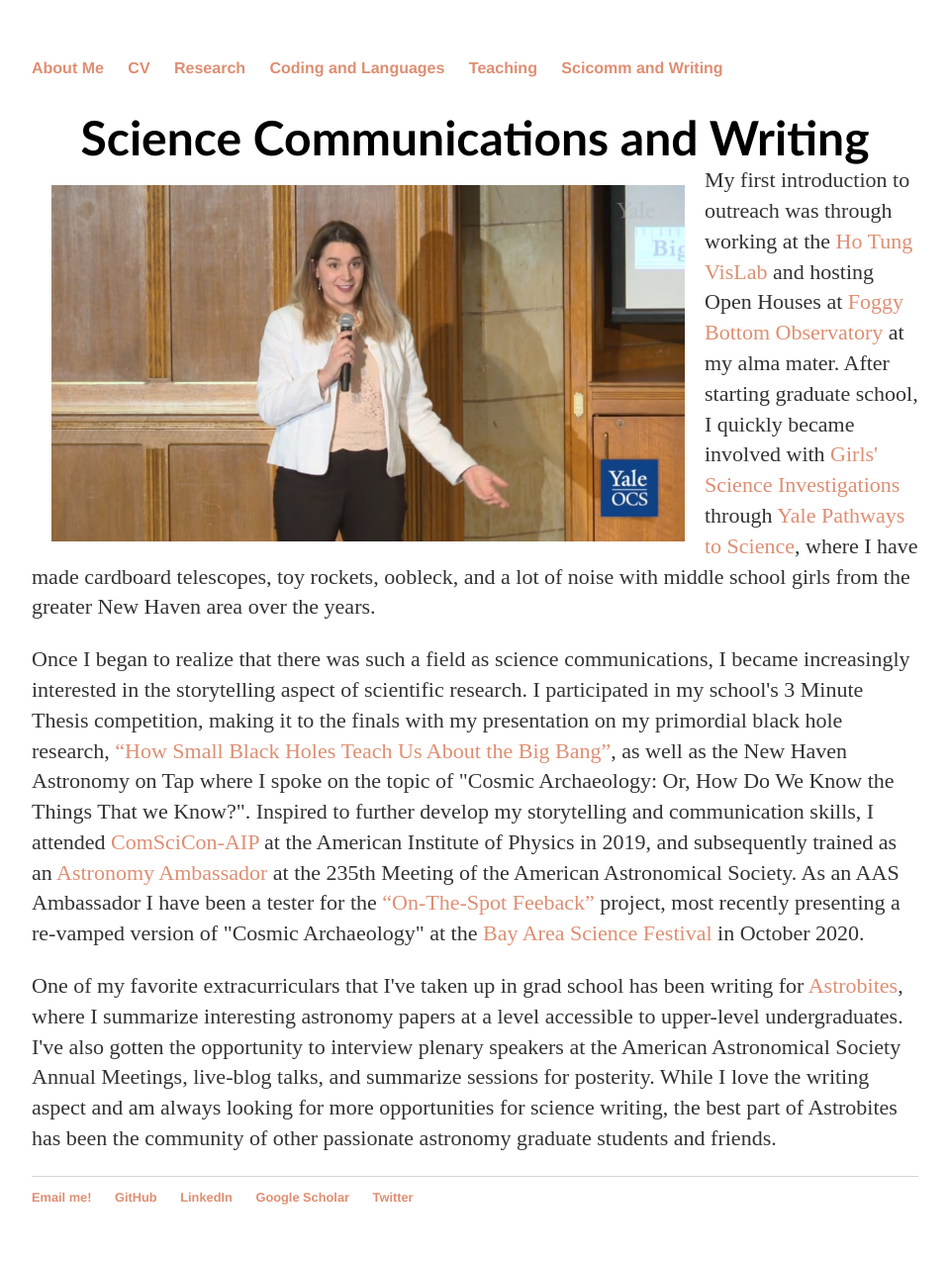
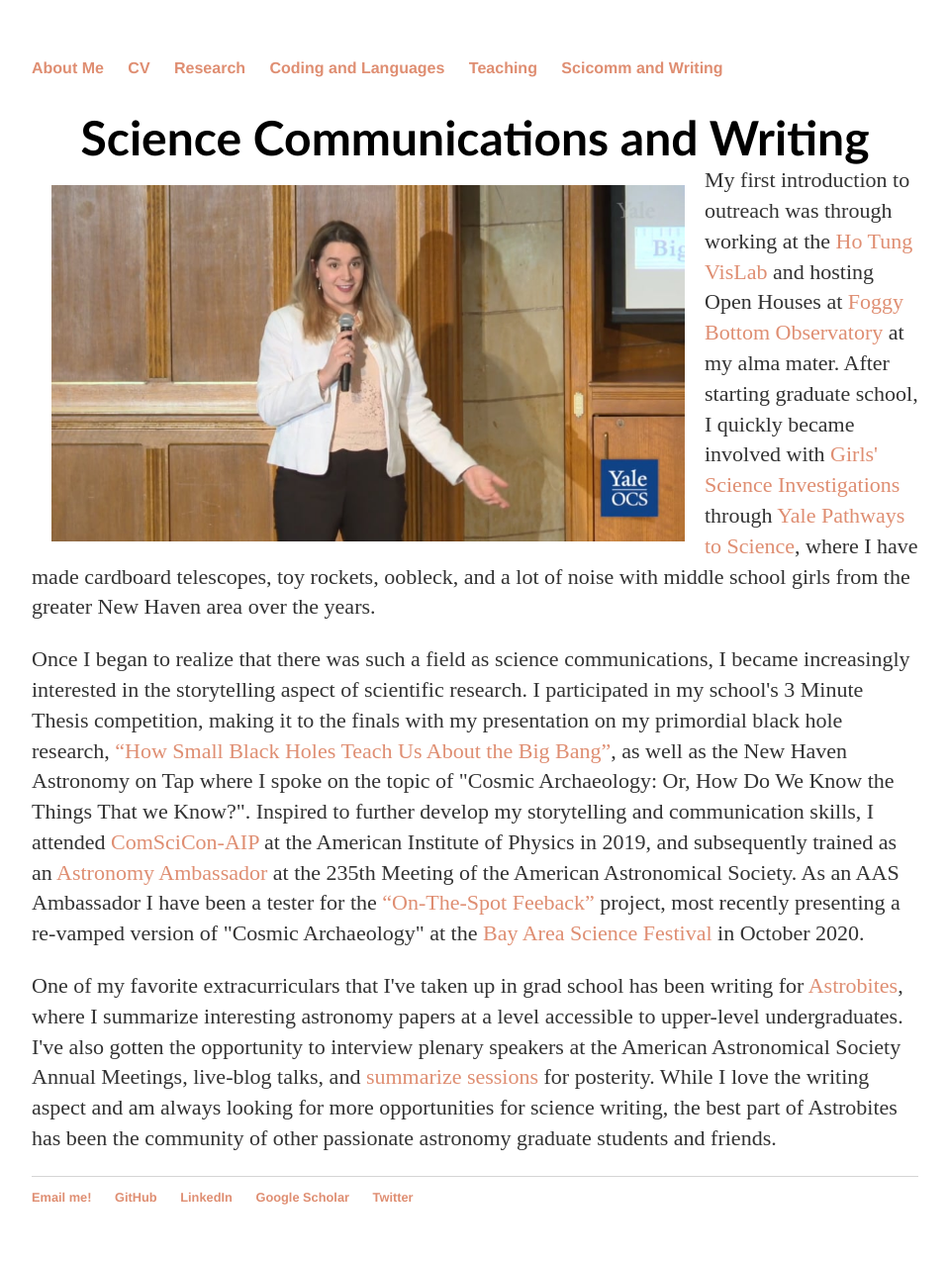
Before and after one commit to lunazagor/lunazagor.github.io, a Jekyll site: the page built from sci-wri/index.html, in a window 1280 px wide. Shown: the whole page at 99% size, without its empty margins (160-1119 px from the left). Built offline with Jekyll 4.4.1, drawn with Linux system fonts in a browser that asks for light colours.

Commit message:
Update index.html

```diff
--- a/sci-wri/index.html
+++ b/sci-wri/index.html
@@ -49,7 +49,7 @@
 <div class="blurb">
 <p style="text-align:left;font-size:22px; display: inline"> My first introduction to outreach was through working at the <a href="https://www.colgate.edu/about/campus-facilities/ho-tung-visualization-laboratory">Ho Tung VisLab</a> and hosting Open Houses at <a href="http://observatory.colgate.edu/">Foggy Bottom Observatory</a> at my alma mater. After starting graduate school, I quickly became involved with <a href="https://gsi.yale.edu/">Girls' Science Investigations</a> through <a href="https://onha.yale.edu/pathways-science">Yale Pathways to Science</a>, where I have made cardboard telescopes, toy rockets, oobleck, and a lot of noise with middle school girls from the greater New Haven area over the years. </p>
 <p style="text-align:left;font-size:22px"> Once I began to realize that there was such a field as science communications, I became increasingly interested in the storytelling aspect of scientific research. I participated in my school's 3 Minute Thesis competition, making it to the finals with my presentation on my primordial black hole research, <a href="https://ocs.yale.edu/videos/3-minute-thesis-competition-2019-finalist-luna-zagorac-how-small-black-holes-teach-us-about-the-big-bang/">“How Small Black Holes Teach Us About the Big Bang”</a>, as well as the New Haven Astronomy on Tap where I spoke on the topic of "Cosmic Archaeology: Or, How Do We Know the Things That we Know?". Inspired to further develop my storytelling and communication skills, I attended <a href="https://comscicon.com/comscicon-aip-2019">ComSciCon-AIP</a> at the American Institute of Physics in 2019, and subsequently trained as an <a href="https://aas.org/education/aas-astronomy-ambassadors-program">Astronomy Ambassador</a> at the 235th Meeting of the American Astronomical Society. As an AAS Ambassador I have been a tester for the <a href="https://astrosociety.org/education-outreach/higher-education-and-early-professionals/higher-education-and-early-professionals.html">“On-The-Spot Feeback”</a> project, most recently presenting a re-vamped version of "Cosmic Archaeology" at the <a href="https://www.bayareasciencefestival2020.org/">Bay Area Science Festival</a> in October 2020. </p>
-<p style="text-align:left;font-size:22px"> One of my favorite extracurriculars that I've taken up in grad school has been writing for <a href="https://astrobites.org/author/lzagorac/">Astrobites</a>, where I summarize interesting astronomy papers at a level accessible to upper-level undergraduates. I've also gotten the opportunity to interview plenary speakers at the American Astronomical Society Annual Meetings, live-blog talks, and summarize sessions for posterity. While I love the writing aspect and am always looking for more opportunities for science writing, the best part of Astrobites has been the community of other passionate astronomy graduate students and friends. </p>
+<p style="text-align:left;font-size:22px"> One of my favorite extracurriculars that I've taken up in grad school has been writing for <a href="https://astrobites.org/author/lzagorac/">Astrobites</a>, where I summarize interesting astronomy papers at a level accessible to upper-level undergraduates. I've also gotten the opportunity to interview plenary speakers at the American Astronomical Society Annual Meetings, live-blog talks, and <a href="https://astrobites.org/?s=aas+236">summarize sessions</a> for posterity. While I love the writing aspect and am always looking for more opportunities for science writing, the best part of Astrobites has been the community of other passionate astronomy graduate students and friends. </p>
 </div>
 
 
```
